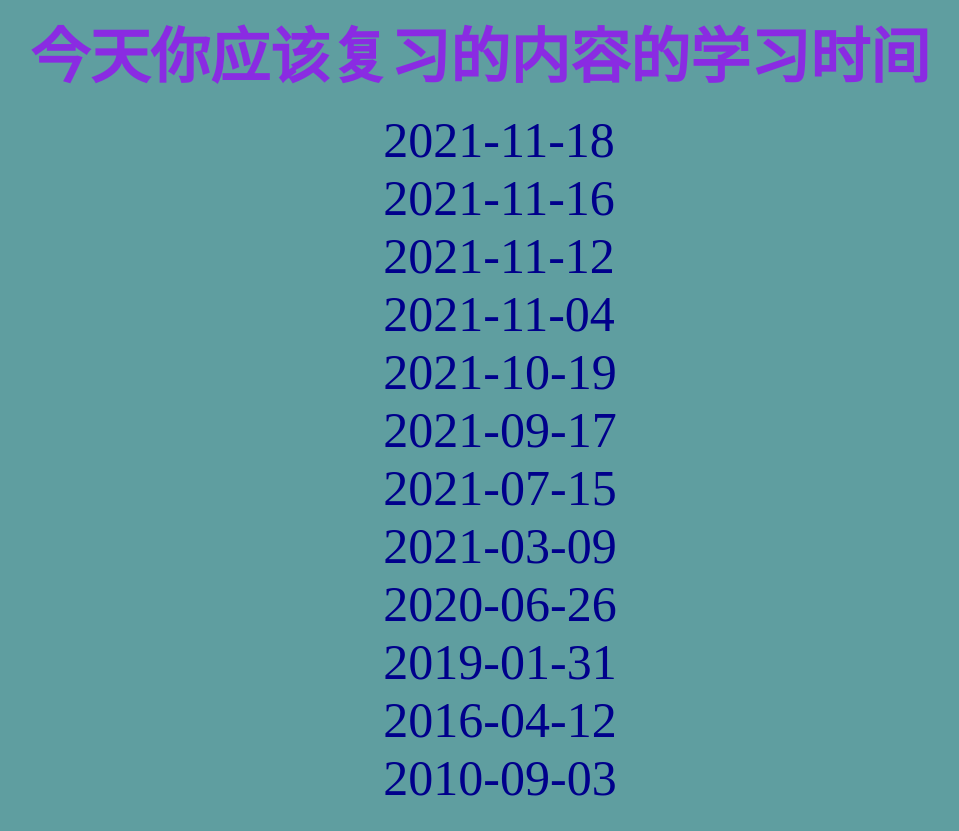
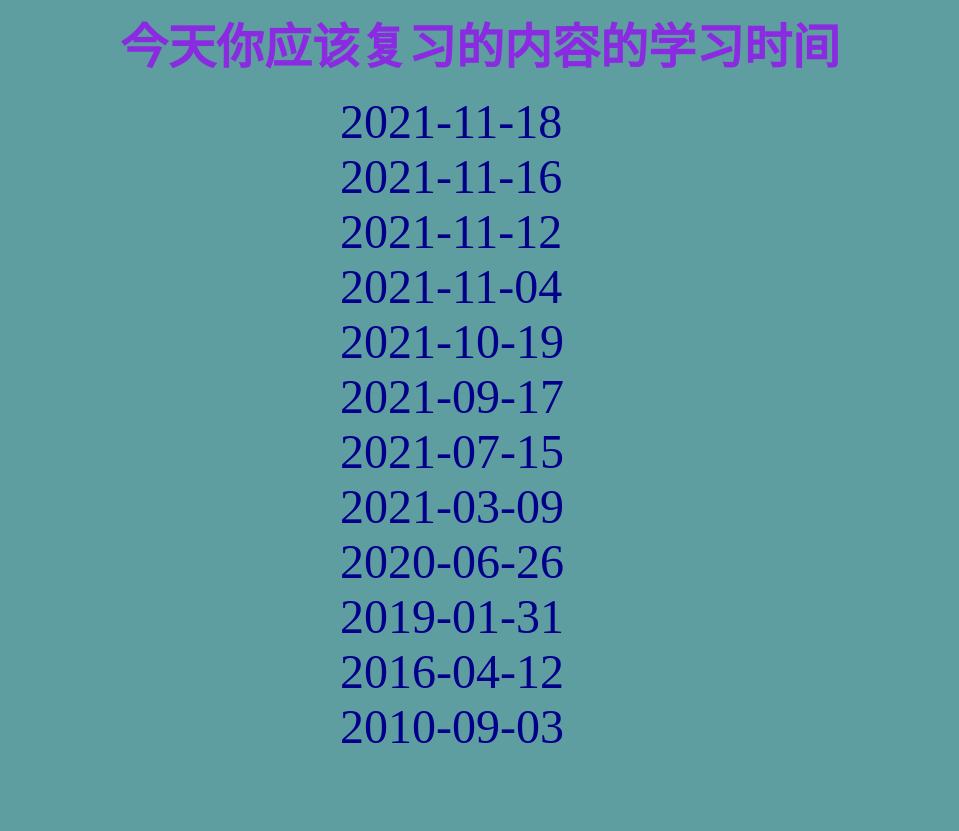
Before and after one commit to c3qu/c3qu.github.io, a plain HTML site: page index.html in a window 1280 px wide. Shown: the whole page, without its empty margins (160-1119 px from the left). After the commit the page ends 800 px from the top, so only its background shows below. Drawn offline with Linux system fonts and the light colour scheme.

Commit message:
又调整了下

```diff
--- a/index.html
+++ b/index.html
@@ -13,16 +13,17 @@
 
             }
             ul{
+                width: 20rem;
                 list-style-type: none;
             }
             #name{
-                font-size: 60px;
+                font-size: 3rem;
                 font-weight:bold;
                 color:blueviolet;
             }
             li {
                 color: darkblue;
-                font-size: 50px;
+                font-size: 3rem;
             }
         </style>
         <script>
```
